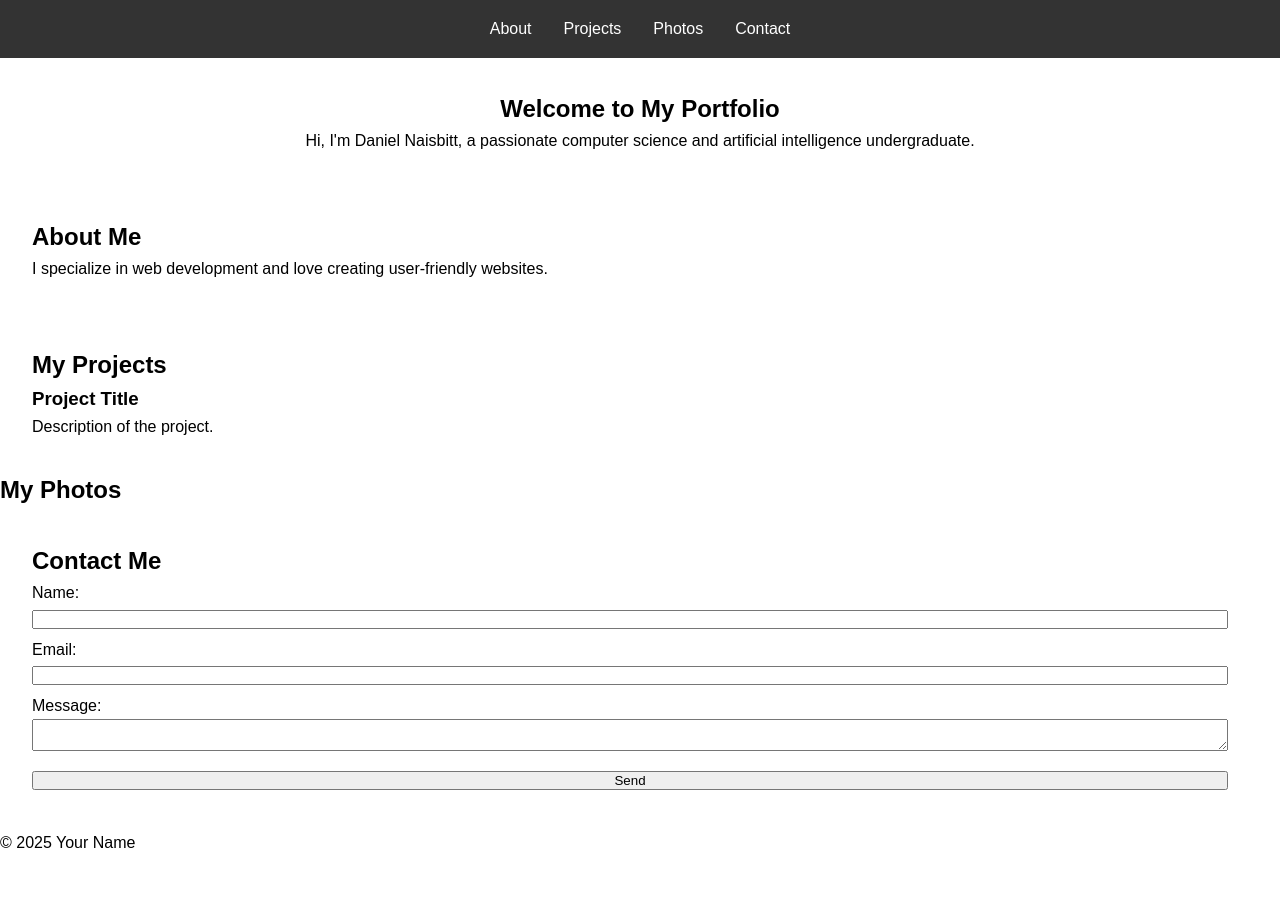
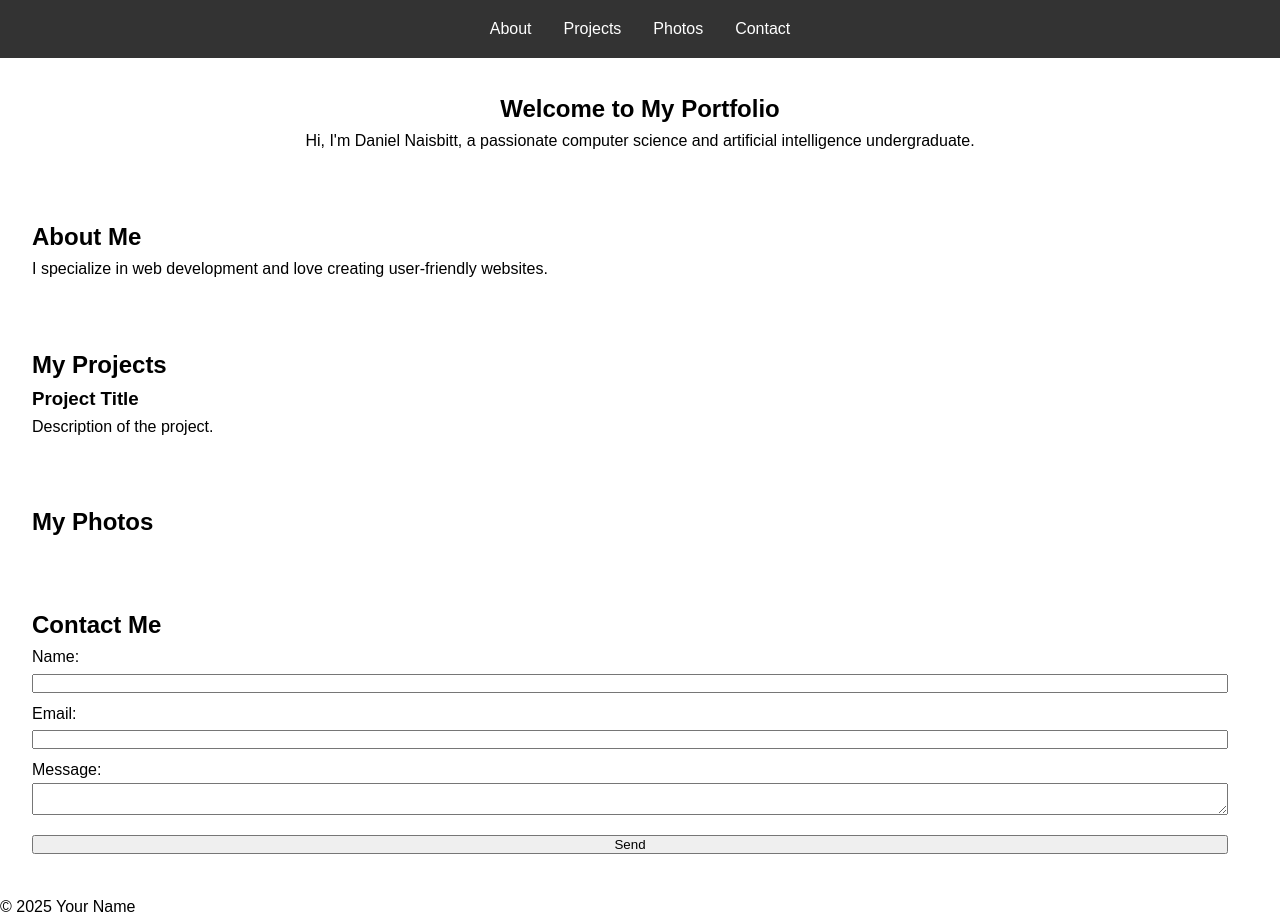
Before and after one commit to dnaisbitt/my-website, a plain HTML site: page index.html in a window 1280 px wide. Before the commit the page ends 855 px from the top, so only its background shows below. Drawn offline with Linux system fonts and the light colour scheme.

Commit message:
padded photos

```diff
--- a/styles.css
+++ b/styles.css
@@ -29,7 +29,7 @@ header ul li a {
  text-align: center;
  padding: 2rem;
 }
-#about, #projects, #contact {
+#about, #projects, #photos, #contact {
  padding: 2rem;
 }
 project {
```
